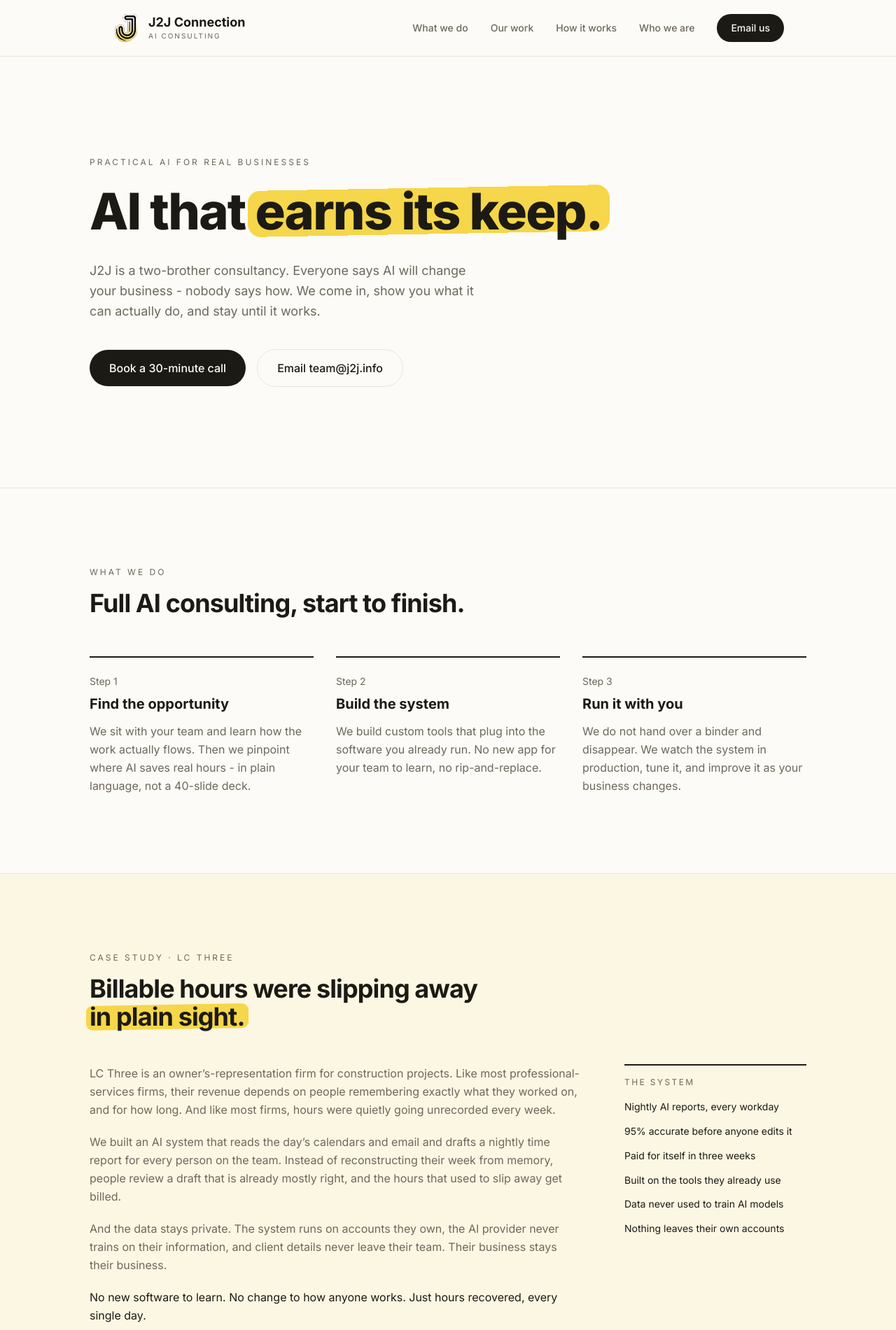
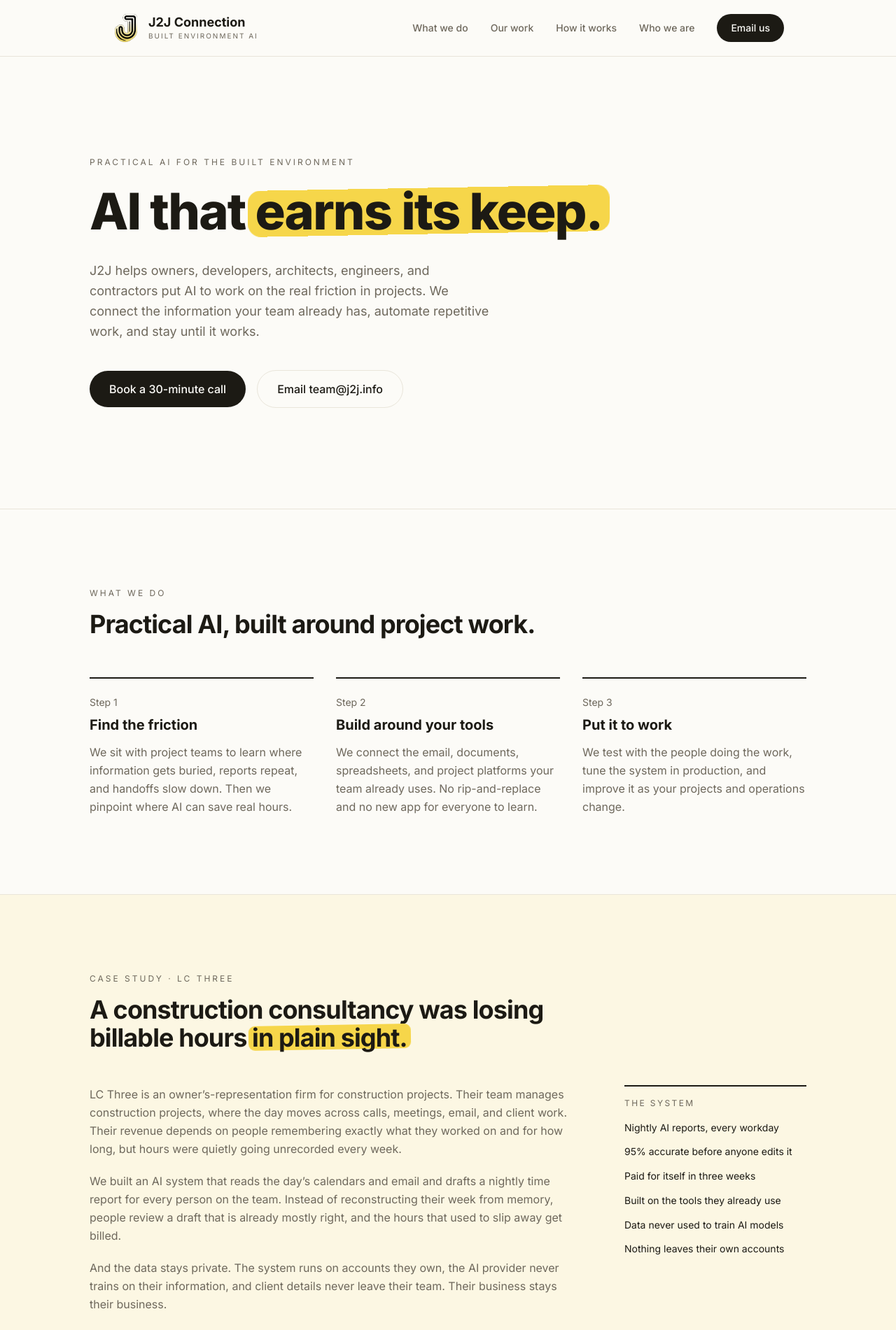
Before and after one commit to j2j-connection/j2j-website, a Next.js app in the folder nextjs-site/: page / in a window 1280 px wide. Shown: the top 1901 px of the page at 70% size. Built offline with nearby package versions, Linux system fonts and the light colour scheme.

Commit message:
copy: focus site on built environment

```diff
--- a/nextjs-site/src/app/layout.tsx
+++ b/nextjs-site/src/app/layout.tsx
@@ -21,21 +21,22 @@ const jetbrainsMono = JetBrains_Mono({
 })
 
 const description =
-  'J2J is a two-brother AI consultancy. We find where AI saves your business real time and money, build the system, and run it with you.'
+  'J2J builds practical AI systems for construction and real estate teams. We improve project workflows, connect existing tools, and stay until the system works.'
 
 export const metadata: Metadata = {
   metadataBase: new URL('https://j2j.info'),
-  title: 'J2J Connection - Practical AI Consulting',
+  title: 'J2J Connection - AI Consulting for the Built Environment',
   description,
   keywords: [
     'AI consulting',
-    'small business AI',
-    'practical AI',
-    'AI automation',
-    'custom AI systems',
+    'construction AI consulting',
+    'built environment AI',
+    'architecture engineering construction AI',
+    'real estate automation',
+    'project workflow automation',
   ],
   openGraph: {
-    title: 'J2J Connection - Practical AI Consulting',
+    title: 'J2J Connection - AI Consulting for the Built Environment',
     description,
     url: 'https://j2j.info',
     siteName: 'J2J Connection',
--- a/nextjs-site/src/components/CaseStudy.tsx
+++ b/nextjs-site/src/components/CaseStudy.tsx
@@ -33,23 +33,24 @@ export default function CaseStudy() {
           Case study{CASE_STUDY_NAMED && <> · {caseStudyClient.name}</>}
         </p>
         <h2 className="mt-4 max-w-2xl font-display text-3xl font-bold tracking-tight md:text-4xl">
-          Billable hours were slipping away <Highlight>in plain sight.</Highlight>
+          A construction consultancy was losing billable hours{' '}
+          <Highlight>in plain sight.</Highlight>
         </h2>
         <div className="mt-12 grid gap-12 md:grid-cols-[1fr_260px] md:gap-16">
           <div className="space-y-5 leading-relaxed text-muted">
             <p>
-              {caseStudyClient.name} is {caseStudyClient.descriptor}. Like most
-              professional-services firms, their revenue depends on people
-              remembering exactly what they worked on, and for how long. And
-              like most firms, hours were quietly going unrecorded every week.
+              {caseStudyClient.name} is {caseStudyClient.descriptor}. Their team
+              manages construction projects, where the day moves across calls,
+              meetings, email, and client work. Their revenue depends on people
+              remembering exactly what they worked on and for how long, but
+              hours were quietly going unrecorded every week.
             </p>
             <p>
-              We built an AI system that reads the day’s calendars and email
-              and drafts a nightly time report for every person on the team.
-              Instead of
-              reconstructing their week from memory, people review a draft that
-              is already mostly right, and the hours that used to slip away get
-              billed.
+              We built an AI system that reads the day’s calendars and email and
+              drafts a nightly time report for every person on the team. Instead
+              of reconstructing their week from memory, people review a draft
+              that is already mostly right, and the hours that used to slip away
+              get billed.
             </p>
             <p>
               And the data stays private. The system runs on accounts they
@@ -87,7 +88,7 @@ export default function CaseStudy() {
         )}
         <div className="mt-16">
           <div className="font-mono text-xs uppercase tracking-[0.25em] text-muted">
-            More work
+            Other complex operations
           </div>
           <div className="mt-6 grid gap-6 md:grid-cols-2">
             {moreWork.map((work) => (
--- a/nextjs-site/src/components/Contact.tsx
+++ b/nextjs-site/src/components/Contact.tsx
@@ -6,12 +6,12 @@ export default function Contact() {
       <div className="mx-auto max-w-5xl py-20 md:py-28">
         <p className="font-mono text-xs uppercase tracking-[0.25em] text-muted">Contact</p>
         <h2 className="mt-4 max-w-2xl font-display text-3xl font-bold tracking-tight md:text-4xl">
-          Tell us what’s eating your time.
+          Tell us where your projects get stuck.
         </h2>
         <p className="mt-6 max-w-xl leading-relaxed text-muted">
-          No forms, no sales funnel. Email us a few sentences about your
-          business and where the hours go, and we will tell you honestly
-          whether AI can help.
+          No forms, no sales funnel. Send us a few sentences about the workflow,
+          report, handoff, or pile of project information that keeps costing
+          your team time. We will tell you honestly whether AI can help.
         </p>
         {bookingUrl && (
           <a
--- a/nextjs-site/src/components/Header.tsx
+++ b/nextjs-site/src/components/Header.tsx
@@ -26,7 +26,7 @@ export default function Header() {
             <div>
               <div className="font-display text-lg font-bold leading-tight">J2J Connection</div>
               <div className="font-mono text-[10px] uppercase tracking-[0.2em] text-muted">
-                AI Consulting
+                Built Environment AI
               </div>
             </div>
           </Link>
--- a/nextjs-site/src/components/Hero.tsx
+++ b/nextjs-site/src/components/Hero.tsx
@@ -6,15 +6,16 @@ export default function Hero() {
     <section className="px-6 lg:px-8">
       <div className="mx-auto max-w-5xl py-24 md:py-36">
         <p className="font-mono text-xs uppercase tracking-[0.25em] text-muted">
-          Practical AI for real businesses
+          Practical AI for the built environment
         </p>
         <h1 className="mt-6 max-w-3xl font-display text-4xl font-extrabold leading-[1.05] tracking-tight md:text-7xl">
           AI that <Highlight>earns its keep.</Highlight>
         </h1>
         <p className="mt-8 max-w-xl text-lg leading-relaxed text-muted">
-          J2J is a two-brother consultancy. Everyone says AI will change your
-          business - nobody says how. We come in, show you what it can
-          actually do, and stay until it works.
+          J2J helps owners, developers, architects, engineers, and contractors
+          put AI to work on the real friction in projects. We connect the
+          information your team already has, automate repetitive work, and
+          stay until it works.
         </p>
         <div className="mt-10 flex flex-wrap items-center gap-4">
           {bookingUrl ? (
--- a/nextjs-site/src/components/HowItWorks.tsx
+++ b/nextjs-site/src/components/HowItWorks.tsx
@@ -2,7 +2,7 @@ const steps = [
   {
     number: '1',
     title: 'The first call is free',
-    body: 'Tell us what’s eating your time. If AI is not the answer, we say so on that call.',
+    body: 'Tell us where a project or process keeps losing time. If AI is not the answer, we say so on that call.',
   },
   {
     number: '2',
@@ -11,8 +11,8 @@ const steps = [
   },
   {
     number: '3',
-    title: 'We build it with you',
-    body: 'You see working results early and often, on a timeline agreed up front - no long silences, no big reveal at the end.',
+    title: 'We build it with your team',
+    body: 'The people closest to the work see results early and often, on a timeline agreed up front - no long silences and no big reveal at the end.',
   },
   {
     number: '4',
--- a/nextjs-site/src/components/Services.tsx
+++ b/nextjs-site/src/components/Services.tsx
@@ -1,18 +1,18 @@
 const services = [
   {
     step: '1',
-    title: 'Find the opportunity',
-    body: 'We sit with your team and learn how the work actually flows. Then we pinpoint where AI saves real hours - in plain language, not a 40-slide deck.',
+    title: 'Find the friction',
+    body: 'We sit with project teams to learn where information gets buried, reports repeat, and handoffs slow down. Then we pinpoint where AI can save real hours.',
   },
   {
     step: '2',
-    title: 'Build the system',
-    body: 'We build custom tools that plug into the software you already run. No new app for your team to learn, no rip-and-replace.',
+    title: 'Build around your tools',
+    body: 'We connect the email, documents, spreadsheets, and project platforms your team already uses. No rip-and-replace and no new app for everyone to learn.',
   },
   {
     step: '3',
-    title: 'Run it with you',
-    body: 'We do not hand over a binder and disappear. We watch the system in production, tune it, and improve it as your business changes.',
+    title: 'Put it to work',
+    body: 'We test with the people doing the work, tune the system in production, and improve it as your projects and operations change.',
   },
 ]
 
@@ -22,7 +22,7 @@ export default function Services() {
       <div className="mx-auto max-w-5xl py-20 md:py-28">
         <p className="font-mono text-xs uppercase tracking-[0.25em] text-muted">What we do</p>
         <h2 className="mt-4 max-w-2xl font-display text-3xl font-bold tracking-tight md:text-4xl">
-          Full AI consulting, start to finish.
+          Practical AI, built around project work.
         </h2>
         <div className="mt-14 grid gap-10 md:grid-cols-3 md:gap-8">
           {services.map((service) => (
```
Also changed, not shown: 2 other files (tests, documents, lock files or other folders).
